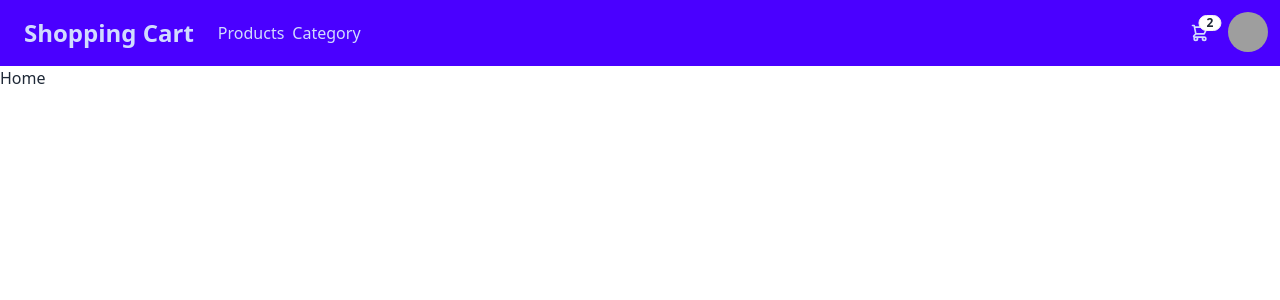
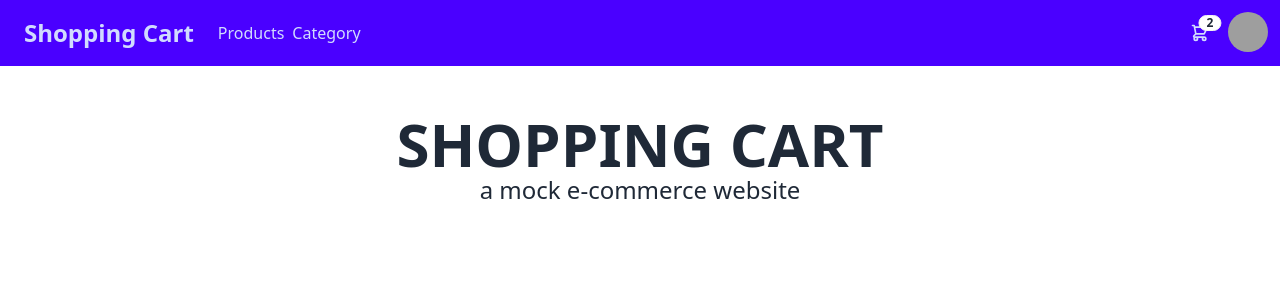
Before and after one commit to youyoumu/shopping-cart, a React (Vite) app: page / in a window 1280 px wide. Shown: the top 300 px of the page. Built offline with nearby package versions, Linux system fonts and the light colour scheme; grey boxes are pictures that could not be loaded.

Commit message:
Add title to home screen

```diff
--- a/src/routes/Home.jsx
+++ b/src/routes/Home.jsx
@@ -1,7 +1,8 @@
 export default function Home() {
   return (
-    <>
-      <h1>Home</h1>
-    </>
+    <div className="flex justify-center flex-col items-center mt-12">
+      <h1 className="text-6xl font-bold">SHOPPING CART</h1>
+      <p className="text-2xl">a mock e-commerce website</p>
+    </div>
   )
 }
```
